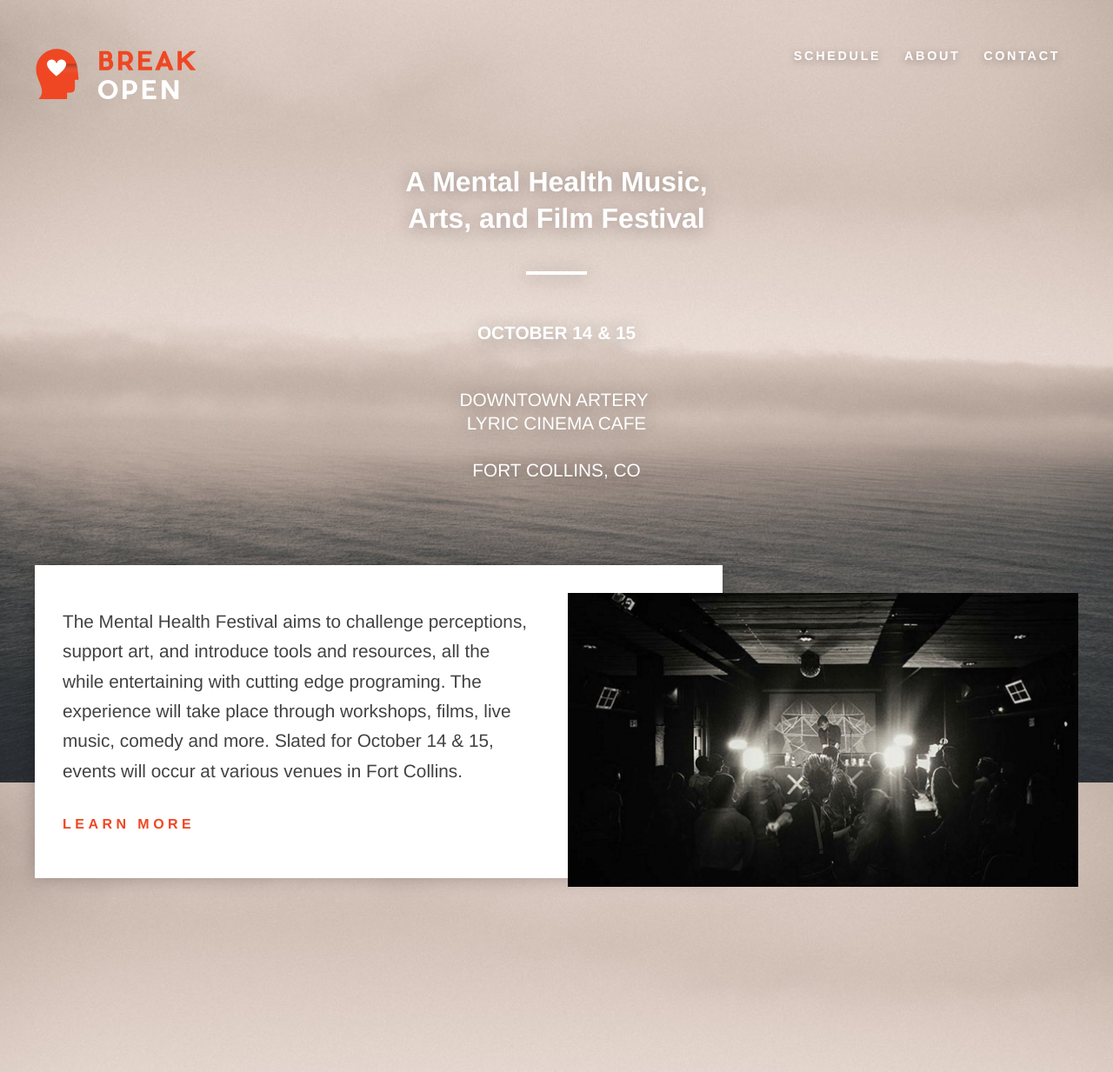
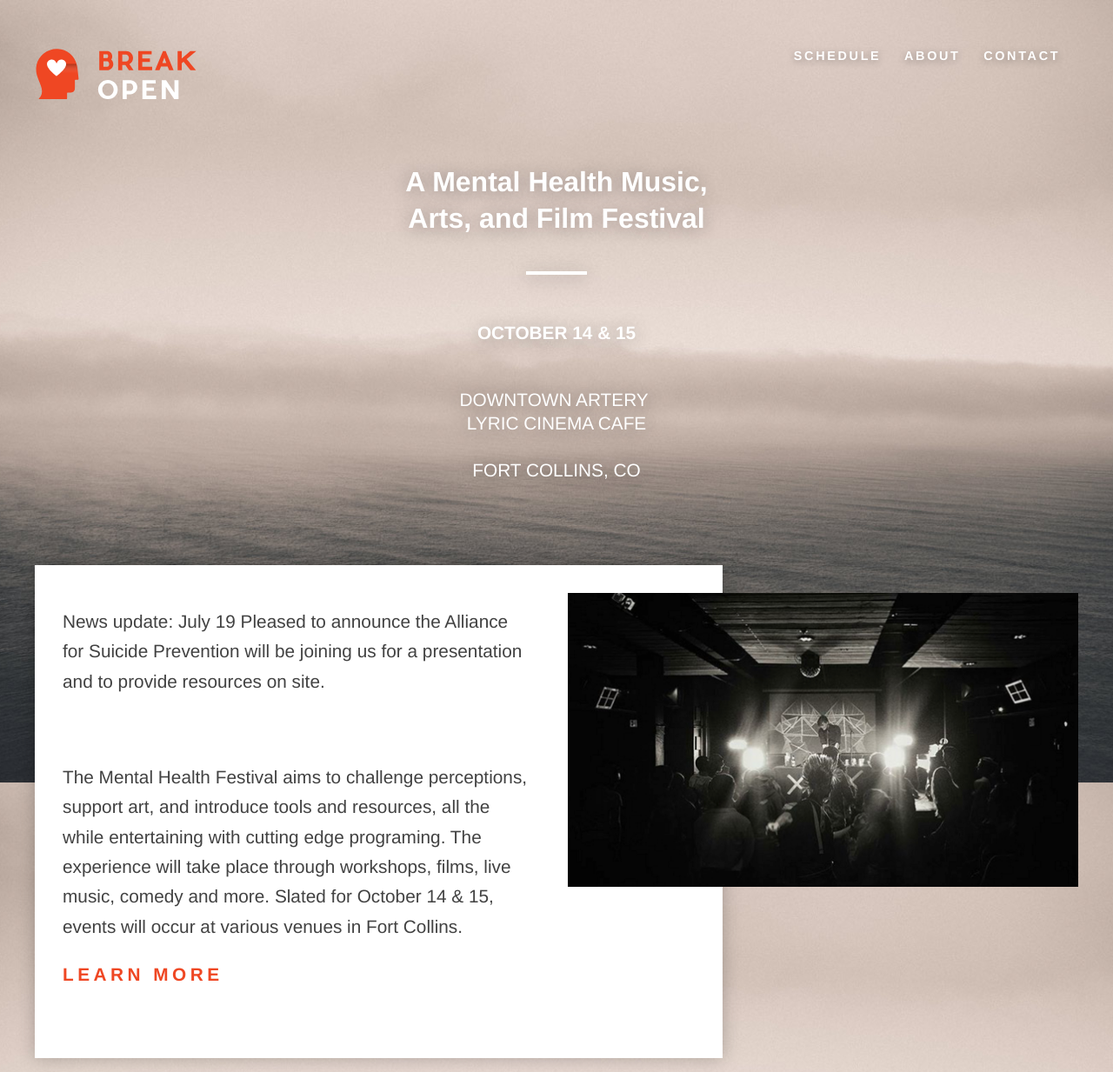
Before and after one commit to michaeldmcqueen/breakopen, a Jekyll site: the page built from index.html, in a window 1280 px wide. Shown: the whole page at 87% size. Built offline with Jekyll 4.4.1, drawn with Linux system fonts in a browser that asks for light colours; nearby versions of some CDN libraries; the list of posts is cut into pages by our own code.

Commit message:
Updated '/_layouts/front.html' via CloudCannon

```diff
--- a/_layouts/front.html
+++ b/_layouts/front.html
@@ -6,10 +6,7 @@
     <div class="intro editable"><h1 class="pagetitle">A Mental Health Music, Arts, and Film Festival</h1><div class="date-time"><h4>OCTOBER 14 &amp; 15</h4><p>&nbsp;</p><h4 class="show-location">DOWNTOWN ARTERY&nbsp;</h4><h4 class="show-location">LYRIC CINEMA CAFE</h4><h4 class="show-location">&nbsp;</h4><h4 class="show-location">Fort Collins, CO</h4></div></div>
   </div>
     <section class="content-wrapper wrap">
-      <div class="welcome-block editable">
-        <p>The Mental Health Festival aims to challenge perceptions, support art, and introduce tools and resources, all the while entertaining with cutting edge programing. The experience will take place through workshops, films, live music, comedy and more. Slated for October 14 & 15, events will occur at various venues in Fort Collins.</p>
-        <a href="/about" class="link">Learn More</a>
-      </div>
+      <div class="welcome-block editable"><p>News update: July 19 Pleased to announce the Alliance for Suicide Prevention will be joining us for a presentation and to provide resources on site. &nbsp;</p><p>&nbsp;</p><p>The Mental Health Festival aims to challenge perceptions, support art, and introduce tools and resources, all the while entertaining with cutting edge programing. The experience will take place through workshops, films, live music, comedy and more. Slated for October 14 &amp; 15, events will occur at various venues in Fort Collins.</p><p><a class="link" href="/about">Learn More</a></p></div>
       <div class="welcome-block-image editable">
         <img src="{{ page.spot_image_path }}" alt="" />
       </div>
```
